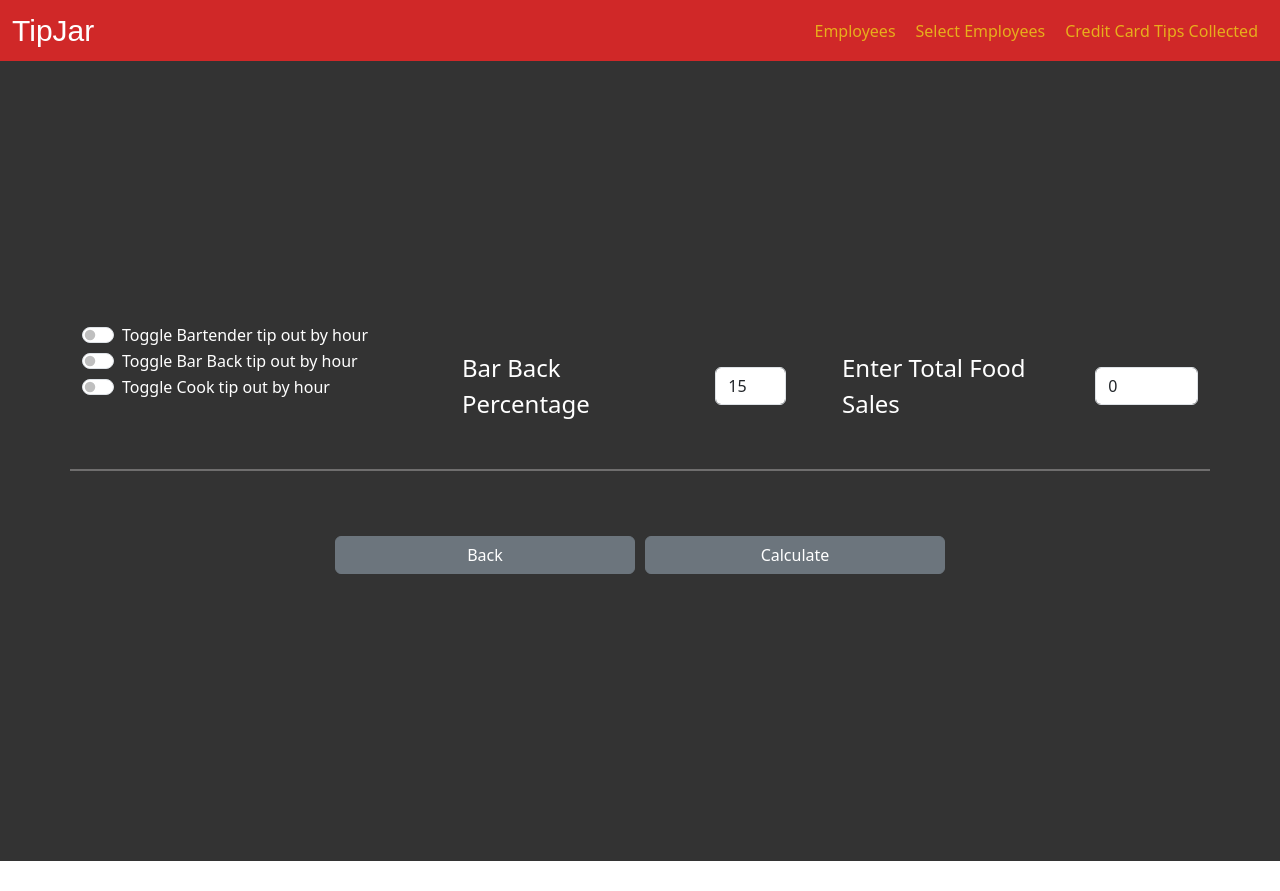
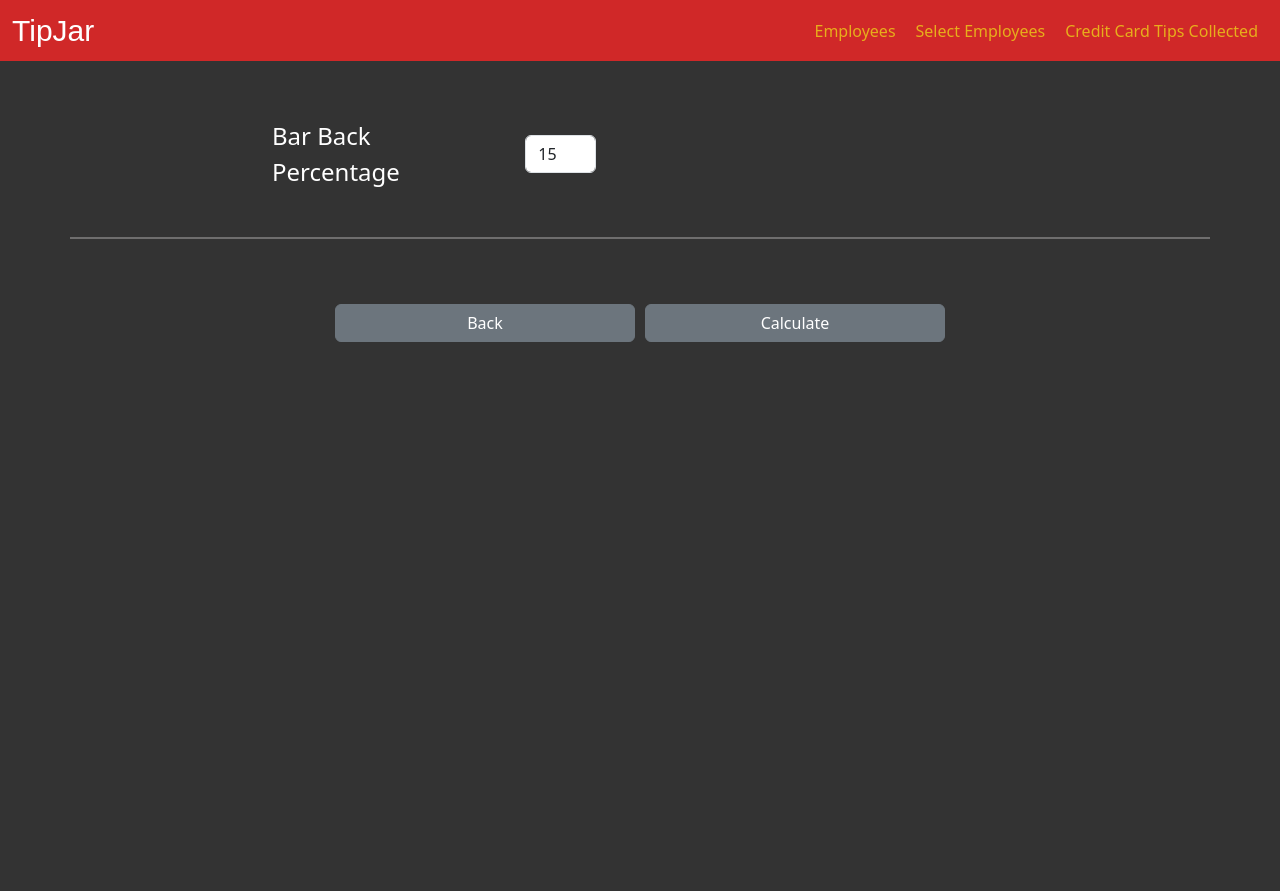
Before and after one commit to afrochef22/tip-jar, a Next.js app: page /creditTipCalculationPage in a window 1280 px wide. Before the commit the page ends 861 px from the top, so only its background shows below. Built offline with nearby package versions, Linux system fonts and the light colour scheme; a web font is replaced by a local one.

Commit message:
made toggle for tip out by hours worked conditional in the CreditTipCalculation.js file

```diff
--- a/components/BartenderHourlyInput.js
+++ b/components/BartenderHourlyInput.js
@@ -21,7 +21,7 @@ export default function BartenderHourlyInput({ bartenders }) {
 								id="hoursWorked"
 								type="tel"
 								inputMode="numeric"
-								pattern="[0-9]+(\.[0-9]{1,2}?"
+								pattern="[0-9]+(\.[0-9]{1,2})?"
 								step="0.01"
 								required
 								onInput={(e) => {
@@ -47,7 +47,7 @@ export default function BartenderHourlyInput({ bartenders }) {
 								id="tipsCollected"
 								type="tel"
 								inputMode="numeric"
-								pattern="[0-9]+(\.[0-9]{1,2}?"
+								pattern="[0-9]+(\.[0-9]{1,2})?"
 								step="0.01"
 								required
 								onInput={(e) => {
--- a/components/CreditTipCalculation.js
+++ b/components/CreditTipCalculation.js
@@ -127,9 +127,12 @@ export default function CreditTipCalculation({ workingEmployees }) {
 		<div className={style.backgroundColor}>
 			<Container>
 				<Form onSubmit={handleCalculate}>
-					<Row className={`${style.toggleSwitches} justify-content-center`}>
-						<Col sm={4}>
+					<Row className={`${style.toggleSwitches}`}>
+						<Col>
 							{/* Switches Column */}
+							{bartenders.length <= 1 ? (
+								<div></div>
+							) : (
 								<FormGroup switch>
 									<Input
 										type="switch"
@@ -137,8 +140,15 @@ export default function CreditTipCalculation({ workingEmployees }) {
 										onChange={() => handleSwitchToggle("Bartender")}
 										checked={isBartenderHoursClicked}
 									/>
-								<Label check>Toggle Bartender tip out by hour</Label>
+									<Label check>
+										Toggle <span className="highlight-color">Bartender</span>{" "}
+										tip out by hour
+									</Label>
 								</FormGroup>
+							)}
+							{barBacks.length <= 1 ? (
+								<div></div>
+							) : (
 								<FormGroup switch>
 									<Input
 										type="switch"
@@ -146,8 +156,15 @@ export default function CreditTipCalculation({ workingEmployees }) {
 										onChange={() => handleSwitchToggle("Bar Back")}
 										checked={isBarBackHoursClicked}
 									/>
-								<Label check>Toggle Bar Back tip out by hour</Label>
+									<Label check>
+										Toggle <span className="highlight-color">Bar Back</span> tip
+										out by hour
+									</Label>
 								</FormGroup>
+							)}
+							{cooks.length <= 1 ? (
+								<div></div>
+							) : (
 								<FormGroup switch>
 									<Input
 										type="switch"
@@ -155,9 +172,16 @@ export default function CreditTipCalculation({ workingEmployees }) {
 										onChange={() => handleSwitchToggle("Cook")}
 										checked={isCookHoursClicked}
 									/>
-								<Label check>Toggle Cook tip out by hour</Label>
+									<Label check>
+										Toggle <span className="highlight-color">Cook</span> tip out
+										by hour
+									</Label>
 								</FormGroup>
+							)}
 						</Col>
+					</Row>
+					<Row>
+						<Col sm={2} xs={1}></Col>
 						<Col sm={4}>
 							{/* Bar Back Percentage and Input Column */}
 							<Row className={`${style.formRow} `}>
@@ -180,6 +204,9 @@ export default function CreditTipCalculation({ workingEmployees }) {
 								</Col>
 							</Row>
 						</Col>
+						{cooks.length === 0 ? (
+							<div></div>
+						) : (
 							<Col sm={4}>
 								<Row className={`${style.formRow} `}>
 									<Label
@@ -196,13 +223,15 @@ export default function CreditTipCalculation({ workingEmployees }) {
 											name="FoodSalesTotal"
 											type="tel"
 											inputMode="numeric"
-										pattern="[0-9]+(\.[0-9]{1,2}?"
+											pattern="[0-9]+(\.[0-9]{1,2})?"
 											step="0.01"
 											defaultValue={0}
 										/>
 									</Col>
 								</Row>
 							</Col>
+						)}
+						<Col sm={2} xs={1}></Col>
 						<div className={style.positionSeperationLine}></div>
 					</Row>
 					{isCookHoursClicked === false ? (
--- a/components/CreditTipCalculation.module.css
+++ b/components/CreditTipCalculation.module.css
@@ -2,13 +2,18 @@
 	background-color: var(--third-color); /* Your desired color */
 	color: var(--text-color); /* Adjust as needed */
 	min-height: 100vh;
-	display: flex;
+	height: 100%;
+	/* display: flex; */
 	justify-content: center;
 	align-items: center;
 }
 
 .messageContainer {
 	max-width: 500px;
+}
+
+.toggleSwitches {
+	margin-top: 30px;
 }
 
 .hourlyContainer {
--- a/components/HourlyBarBackInput.js
+++ b/components/HourlyBarBackInput.js
@@ -23,7 +23,7 @@ export default function HourlyBarBackInput({ barBacks }) {
 								id="hoursWorked"
 								type="tel"
 								inputMode="numeric"
-								pattern="[0-9]+(\.[0-9]{1,2}?"
+								pattern="[0-9]+(\.[0-9]{1,2})?"
 								step="0.01"
 								required
 								onInput={(e) => {
--- a/components/HourlyCookInput.js
+++ b/components/HourlyCookInput.js
@@ -23,7 +23,7 @@ export default function HourlyCookInput({ cooks }) {
 								id="hoursWorked"
 								type="tel"
 								inputMode="numeric"
-								pattern="[0-9]+(\.[0-9]{1,2}?"
+								pattern="[0-9]+(\.[0-9]{1,2})?"
 								step="0.01"
 								required
 								onInput={(e) => {
--- a/components/StandardCreditTipCalculator.js
+++ b/components/StandardCreditTipCalculator.js
@@ -21,7 +21,7 @@ export default function StandardCreditTipCalculator({ bartenders }) {
 								id="tipsCollected"
 								type="tel"
 								inputMode="numeric"
-								pattern="[0-9]+(\.[0-9]{1,2}?"
+								pattern="[0-9]+(\.[0-9]{1,2})?"
 								step="0.01"
 								required
 								onInput={(e) => {
--- a/styles/globals.css
+++ b/styles/globals.css
@@ -47,6 +47,10 @@ body {
 
 .third-color {
 	color: var(--third-color);
+}
+
+.highlight-color {
+	color: var(--highlight);
 }
 
 .button-color {
```
Also changed, not shown: components/TipBreakDown.module.css (added). Lines whose indentation alone changed are shown as unchanged.
